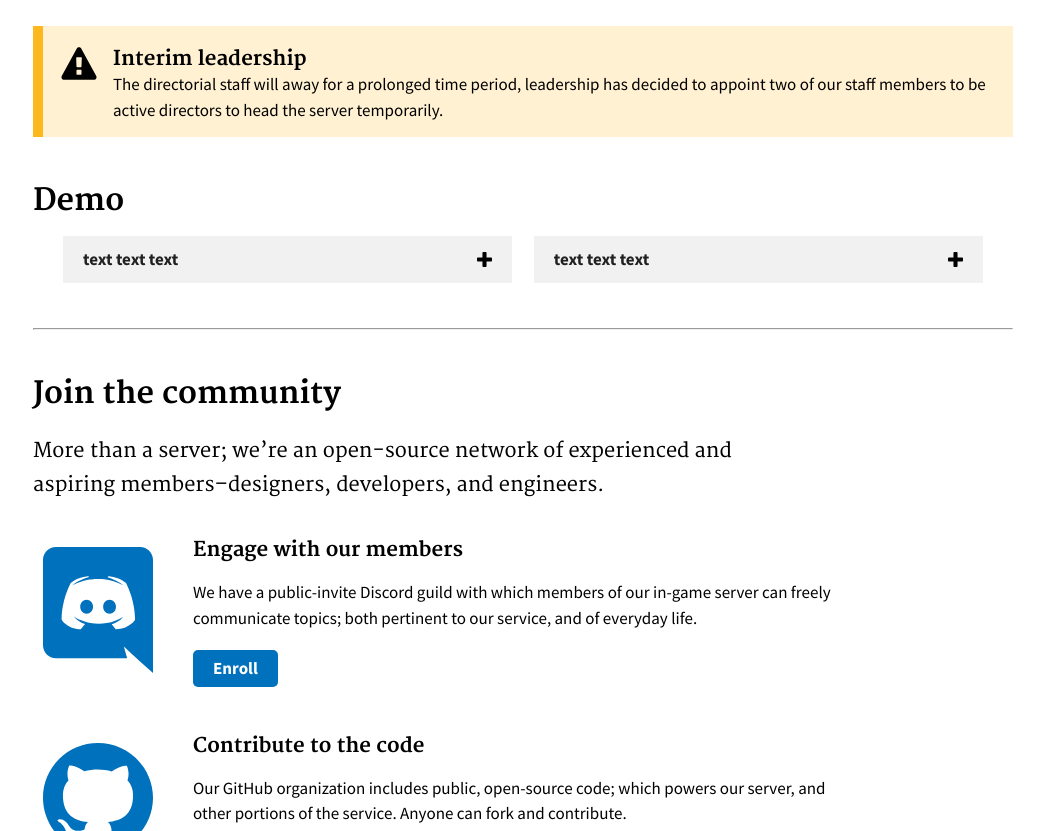
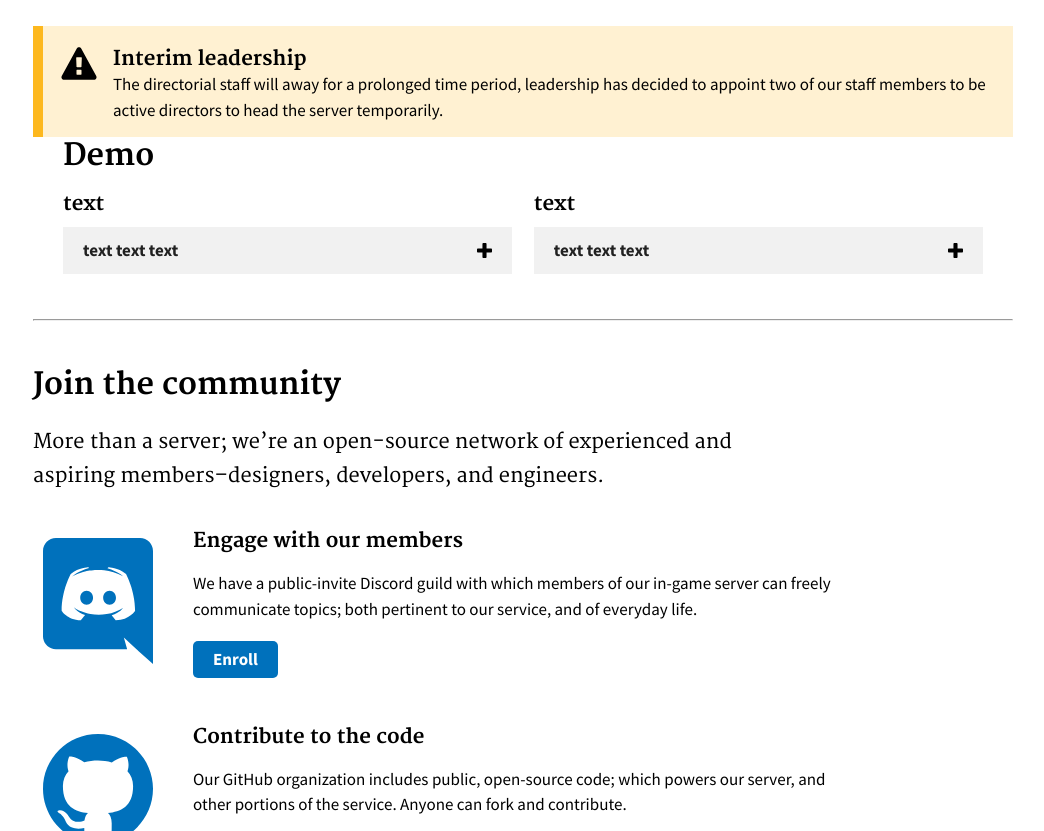
Before and after one commit to serrif/website, a Jekyll site: the page built from main/home.md, in a window 1280 px wide and 900 px high, scrolled down 309 px, cut to the strip 69-900 px from the top of the window. Shown: the whole strip, without its empty margins (117-1161 px from the left). Built offline with Jekyll 4.4.1, drawn with Linux system fonts in a browser that asks for light colours.

Commit message:
Update home.md

```diff
--- a/main/home.md
+++ b/main/home.md
@@ -22,9 +22,10 @@ hero:
     </div>
 </div>
 
-## Demo
 <div class="usa-grid">
+  <h2>Demo</h2>
   <div class="usa-width-one-half">
+    <h3>text</h3>
     <ul class="usa-accordion">
       <li>
         <button class="usa-accordion-button"
@@ -43,6 +44,7 @@ hero:
   </ul>
   </div>
   <div class="usa-width-one-half">
+    <h3>text</h3>
     <ul class="usa-accordion">
       <li>
         <button class="usa-accordion-button"
```
